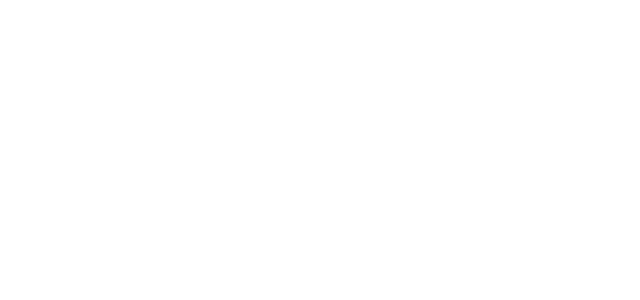
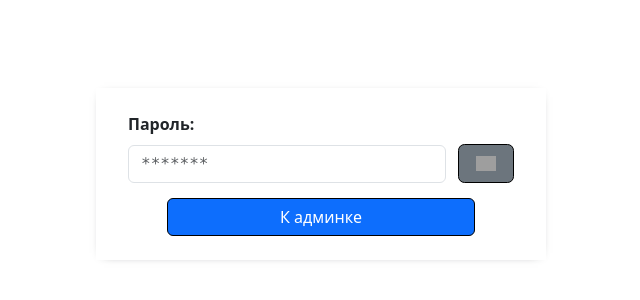
Before and after one commit to Leo-Volkov/Call, a Vue app: page /login in a window 1280 px wide. Before the commit this address had no page. Shown: the part 226-526 px from the top of the page, without its empty margins (319-959 px from the left). Built offline with nearby package versions, Linux system fonts and the light colour scheme; grey boxes are pictures that could not be loaded.

Commit message:
добавлен verification

```diff
--- a/src/router.js
+++ b/src/router.js
@@ -2,6 +2,7 @@
 
 import AdminApp from './views/AdminApp.vue';
 import UserApp from './views/UserApp.vue';
+import LoginApp from './views/LoginApp.vue';
 
 
 export default createRouter({
@@ -18,6 +19,11 @@
       path: '/admin',
       name: 'admin',
       component: AdminApp
+    },
+    {
+      path: '/login',
+      name: 'login',
+      component: LoginApp
     }
   ]
 })
--- /dev/null
+++ b/src/views/LoginApp.vue
@@ -0,0 +1,118 @@
+<script>
+import axios from 'axios';
+
+export default {
+    data() {
+        return {
+            img_ShowOrHide_password: "https://cdn-icons-png.flaticon.com/512/7794/7794218.png",
+            type: "password"
+        }
+    },
+    methods: {
+        click_ShowOrHide_password(type) {
+            if (type == "password") {
+                this.type = "text";
+                this.img_ShowOrHide_password = "https://cdn-icons-png.flaticon.com/512/158/158746.png";
+            } else {
+                this.type = "password";
+                this.img_ShowOrHide_password = "https://cdn-icons-png.flaticon.com/512/7794/7794218.png";
+            };
+        }
+    }
+};
+</script>
+
+<template>
+    <div class="form_center">
+        <form>
+            <label for="userPassword" class="form-label">Пароль:</label>
+            <samp class="form_flax">
+                <input :type="type" class="form-control" name="userPassword" id="userPassword"
+                    placeholder="*******">
+                <button class="button_ShowOrHide_password btn btn-secondary" type="button" @click="click_ShowOrHide_password(this.type)">
+                    <img :src="img_ShowOrHide_password" alt="Показать/скрыть пароль">
+                </button>
+            </samp>
+            <div style="display: flex; align-items: center; justify-content: center;">
+                <button class="verification btn btn-primary" type="button">К админке</button>
+            </div>
+        </form>
+    </div>
+
+    <!--
+<div class="MuiFormControl-root MuiTextField-root MuiFormControl-fullWidth">
+    <label class="MuiFormLabel-root MuiInputLabel-root MuiInputLabel-formControl MuiInputLabel-animated MuiInputLabel-shrink MuiInputLabel-outlined MuiFormLabel-filled" data-shrink="true" for="password" id="password-label">
+        Пароль
+    </label>
+    <div class="MuiInputBase-root MuiOutlinedInput-root MuiInputBase-fullWidth MuiInputBase-formControl MuiInputBase-adornedEnd MuiOutlinedInput-adornedEnd">
+        <input autocomplete="current-password" id="password" name="password" type="password" dir="ltr" inputmode="text" aria-label="Пароль" aria-errormessage="password-error" maxlength="1000" class="MuiInputBase-input MuiOutlinedInput-input MuiInputBase-inputAdornedEnd MuiOutlinedInput-inputAdornedEnd" value="FFV" style="text-align: inherit;"><div class="MuiInputAdornment-root MuiInputAdornment-positionEnd"><button class="MuiButtonBase-root MuiIconButton-root" tabindex="0" type="button" id="toggle-password" aria-label="Show/hide password"><span class="MuiIconButton-label"><svg class="MuiSvgIcon-root" focusable="false" viewBox="0 0 24 24" aria-hidden="true"><path d="M12 7c2.76 0 5 2.24 5 5 0 .65-.13 1.26-.36 1.83l2.92 2.92c1.51-1.26 2.7-2.89 3.43-4.75-1.73-4.39-6-7.5-11-7.5-1.4 0-2.74.25-3.98.7l2.16 2.16C10.74 7.13 11.35 7 12 7zM2 4.27l2.28 2.28.46.46C3.08 8.3 1.78 10.02 1 12c1.73 4.39 6 7.5 11 7.5 1.55 0 3.03-.3 4.38-.84l.42.42L19.73 22 21 20.73 3.27 3 2 4.27zM7.53 9.8l1.55 1.55c-.05.21-.08.43-.08.65 0 1.66 1.34 3 3 3 .22 0 .44-.03.65-.08l1.55 1.55c-.67.33-1.41.53-2.2.53-2.76 0-5-2.24-5-5 0-.79.2-1.53.53-2.2zm4.31-.78l3.15 3.15.02-.16c0-1.66-1.34-3-3-3l-.17.01z"></path></svg></span></button></div><fieldset aria-hidden="true" class="jss25 MuiOutlinedInput-notchedOutline"><legend class="jss27 jss28"><span>Пароль</span></legend></fieldset></div></div>
+
+     -->
+</template>
+
+<style scoped>
+body {
+    box-sizing: border-box;
+    padding: 0;
+    margin: 0;
+}
+
+.form_center {
+    position: absolute;
+    top: 50%;
+    left: 50%;
+    transform: translate(-50%, -50%);
+}
+
+.form_flax {
+    display: flex;
+    align-items: center;
+    flex-direction: row;
+}
+
+form {
+    padding: 1.5rem 2rem;
+    background: hsl(0, 0%, 100%);
+    max-width: 450px;
+    width: 150vw;
+    display: flex;
+    flex-direction: column;
+    box-shadow: 0 1px 10px -8px currentColor;
+}
+
+form label {
+    display: block;
+    font-weight: 700;
+}
+
+form input {
+    font-size: 1rem;
+}
+
+form button {
+    border: 1px solid black;
+
+}
+
+img {
+    /* margin: 5; */
+    padding: 5px;
+    width: 30px;
+}
+
+.button_ShowOrHide_password {
+    border-radius: 6.5px;
+    margin-left: 12.5px;
+
+    display: flex;
+    justify-content: center;
+    align-items: center;
+    flex-wrap: nowrap;
+}
+
+.verification {
+    margin-top: 15px;
+    width: 80%;
+}
+
+</style>
```
